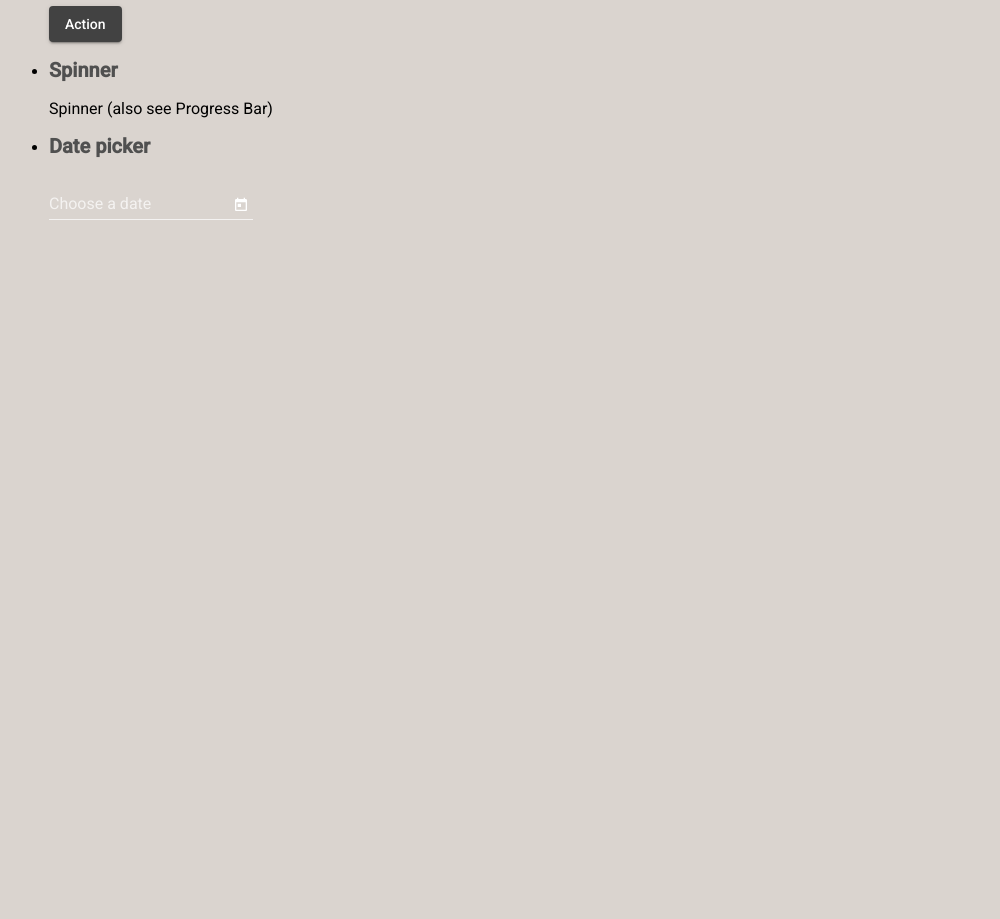
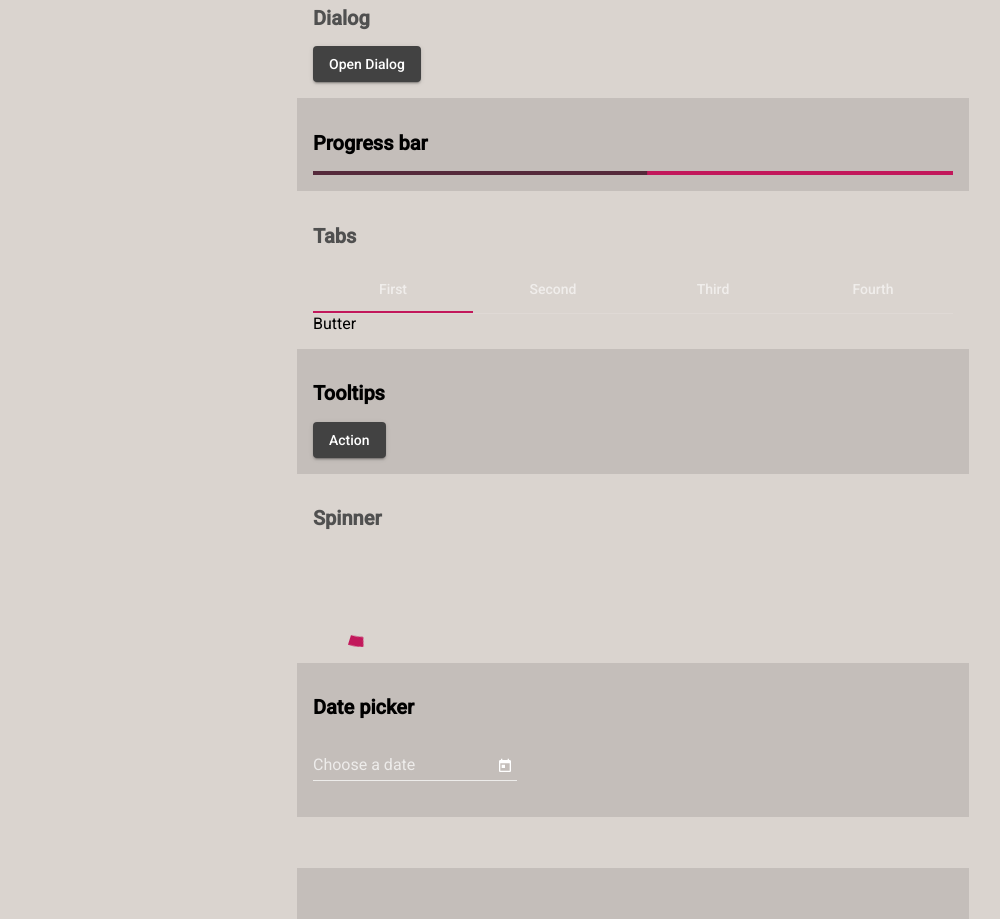
Before and after one commit to bobbyroe/Ng-A11y-Components, an Angular app: page / in a window 1280 px wide. Shown: the part 1380-2299 px from the top of the page, without its empty margins (7-1007 px from the left). Before the commit the page ends 1620 px from the top, so only its background shows below. Built offline with nearby package versions, Linux system fonts and the light colour scheme.

Commit message:
layout clean-up

```diff
--- a/src/app/app.component.css
+++ b/src/app/app.component.css
@@ -1,21 +1,31 @@
 h1 {
   margin: 1rem;
+  text-align: center;
 }
-li,
+ul {
+  list-style: none;
+  padding: 0;
+}
+li {
+  padding: 1rem;
+  margin: 1rem;
+  width: 40rem;
+  margin: 0 auto;
+}
 mat-radio-button {
   margin: 1rem;
 }
-
+li:nth-child(odd) {
+  background-color: rgba(0, 0, 0, 0.1);
+}
 .radio-datepicker {
   display: flex;
   flex-direction: column;
-}
-#accordion-container,
-#progress-bar-container,
-#tabs-container {
-  width: 40rem;
 }
 h2 {
   color: #505050;
   font-size: 1.25rem;
 }
+li:nth-child(odd) h2 {
+  color: #000;
+}
--- a/src/app/app.component.html
+++ b/src/app/app.component.html
@@ -142,7 +142,7 @@
 
   <li>
     <h2>Spinner</h2>
-    Spinner (also see Progress Bar)
+    <mat-spinner></mat-spinner>
   </li>
   <li>
     <h2>Date picker</h2>
@@ -153,5 +153,7 @@
       <mat-datepicker #picker></mat-datepicker>
     </mat-form-field>
   </li>
+  <li>&nbsp;</li>
+  <li>&nbsp;</li>
   <!-- -->
 </ul>
--- a/src/app/app.module.ts
+++ b/src/app/app.module.ts
@@ -18,6 +18,7 @@ import { MatAutocompleteModule } from "@angular/material/autocomplete";
 import { MatExpansionModule } from "@angular/material/expansion";
 import { MatDialogModule } from "@angular/material/dialog";
 import { MatProgressBarModule } from "@angular/material/progress-bar";
+import { MatProgressSpinnerModule } from "@angular/material/progress-spinner";
 import { MatTabsModule } from "@angular/material/tabs";
 import { MatTooltipModule } from "@angular/material/tooltip";
 
@@ -41,6 +42,7 @@ import { MatTooltipModule } from "@angular/material/tooltip";
     MatExpansionModule,
     MatDialogModule,
     MatProgressBarModule,
+    MatProgressSpinnerModule,
     MatTabsModule,
     MatTooltipModule,
   ],
```
